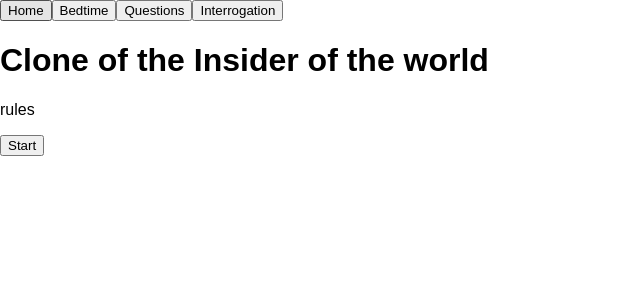
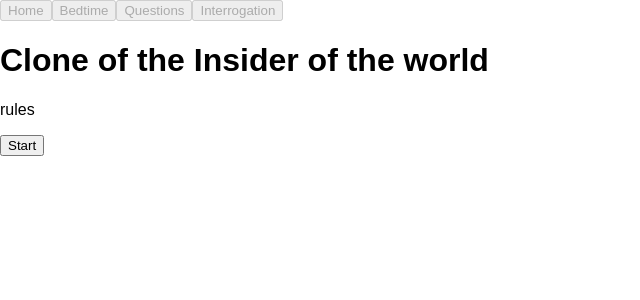
Before and after one commit to emilyhfdong/insider_clone, a React (Create React App) app: page / in a window 1280 px wide. Shown: the top 300 px of the page, without its empty margins (0-640 px from the left). Built offline with nearby package versions, Linux system fonts and the light colour scheme.

Commit message:
Add NavBar disable next phase buttons

```diff
--- a/src/Components/Landing.jsx
+++ b/src/Components/Landing.jsx
@@ -12,6 +12,4 @@ class Landing extends Component {
   }
 }
 
-
-
 export default Landing;
--- a/src/Components/NavBar.jsx
+++ b/src/Components/NavBar.jsx
@@ -1,13 +1,38 @@
 import React, { Component } from 'react';
 
 class NavBar extends Component {
+  order = [
+    {
+      mode: "Landing",
+      name: "Home"
+    },
+    {
+      mode: "Bedtime",
+      name: "Bedtime"
+    },
+    {
+      mode: "GuessWord",
+      name: "Questions"
+    },
+    {
+      mode: "GuessInsider",
+      name: "Interrogation"
+    }
+  ]
+
   render() {
+    let isFound = false
+
+    const allButtons = this.order.map(button => {
+      if (button.mode === this.props.mode) {
+        isFound = true
+      }
+      return <button onClick={event => this.props.switchMode(button.mode)} disabled={isFound}>{button.name}</button>
+    })
+
     return (
       <div className="navbar">
-        <button onClick={ event => this.props.switchMode("Landing") }>Home</button>
-        <button onClick={ event => this.props.switchMode("Bedtime") }>Bedtime</button>
-        <button onClick={ event => this.props.switchMode("GuessWord") }>Questions</button>
-        <button onClick={ event => this.props.switchMode("GuessInsider") }>Interrogation</button>
+        {allButtons}
       </div>
     );
   }
```
Also changed, not shown: 1 other file (tests, documents, lock files or other folders).
